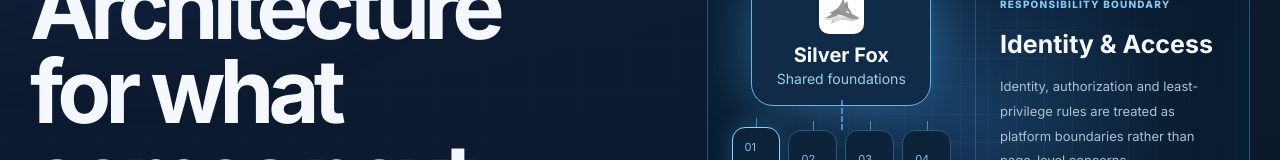
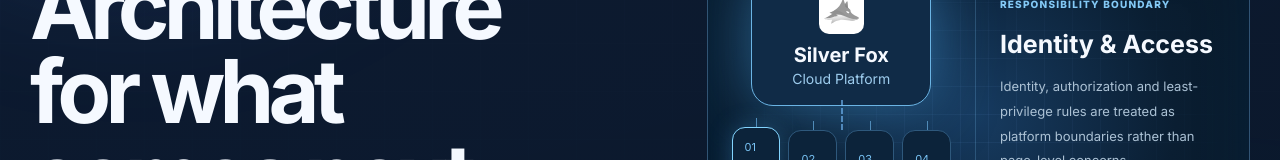
Before and after one commit to silverfoxcloud/silverfox-engineering, a Next.js app: page / in a window 1280 px wide. Shown: the part 418-578 px from the top of the page. Built offline with nearby package versions, Linux system fonts and the light colour scheme.

Commit message:
feat: route architecture nodes to engineering context

```diff
--- a/components/ArchitectureMap.tsx
+++ b/components/ArchitectureMap.tsx
@@ -2,6 +2,7 @@
 
 import { useState } from "react";
 import Link from "next/link";
+import { useRouter } from "next/navigation";
 import type { Locale } from "@/data/content";
 
 const nodes = [
@@ -65,6 +66,7 @@ const nodes = [
 
 export default function ArchitectureMap({ locale }: { locale: Locale }) {
   const [active, setActive] = useState(0);
+  const router = useRouter();
   const fa = locale === "fa";
   const selected = nodes[active];
 
@@ -77,7 +79,7 @@ export default function ArchitectureMap({ locale }: { locale: Locale }) {
         <div className="mapCore">
           <img src="/silver-fox-logo.svg" alt="" />
           <strong>Silver Fox</strong>
-          <span>{fa ? "زیرساخت مشترک" : "Shared foundations"}</span>
+          <span>{fa ? "پلتفرم ابری" : "Cloud Platform"}</span>
         </div>
 
         <div className="mapNodes" role="group" aria-label={fa ? "حوزه‌های معماری" : "Architecture domains"}>
@@ -89,7 +91,7 @@ export default function ArchitectureMap({ locale }: { locale: Locale }) {
               aria-pressed={active === index}
               onMouseEnter={() => setActive(index)}
               onFocus={() => setActive(index)}
-              onClick={() => setActive(index)}
+              onClick={() => router.push("/" + node.path + "/")}
             >
               <span className="mapNodeIndex">{fa ? "۰۱۲۳۴۵۶۷۸۹"[index + 1] : String(index + 1).padStart(2, "0")}</span>
               <strong>{fa ? node.fa : node.en}</strong>
```
